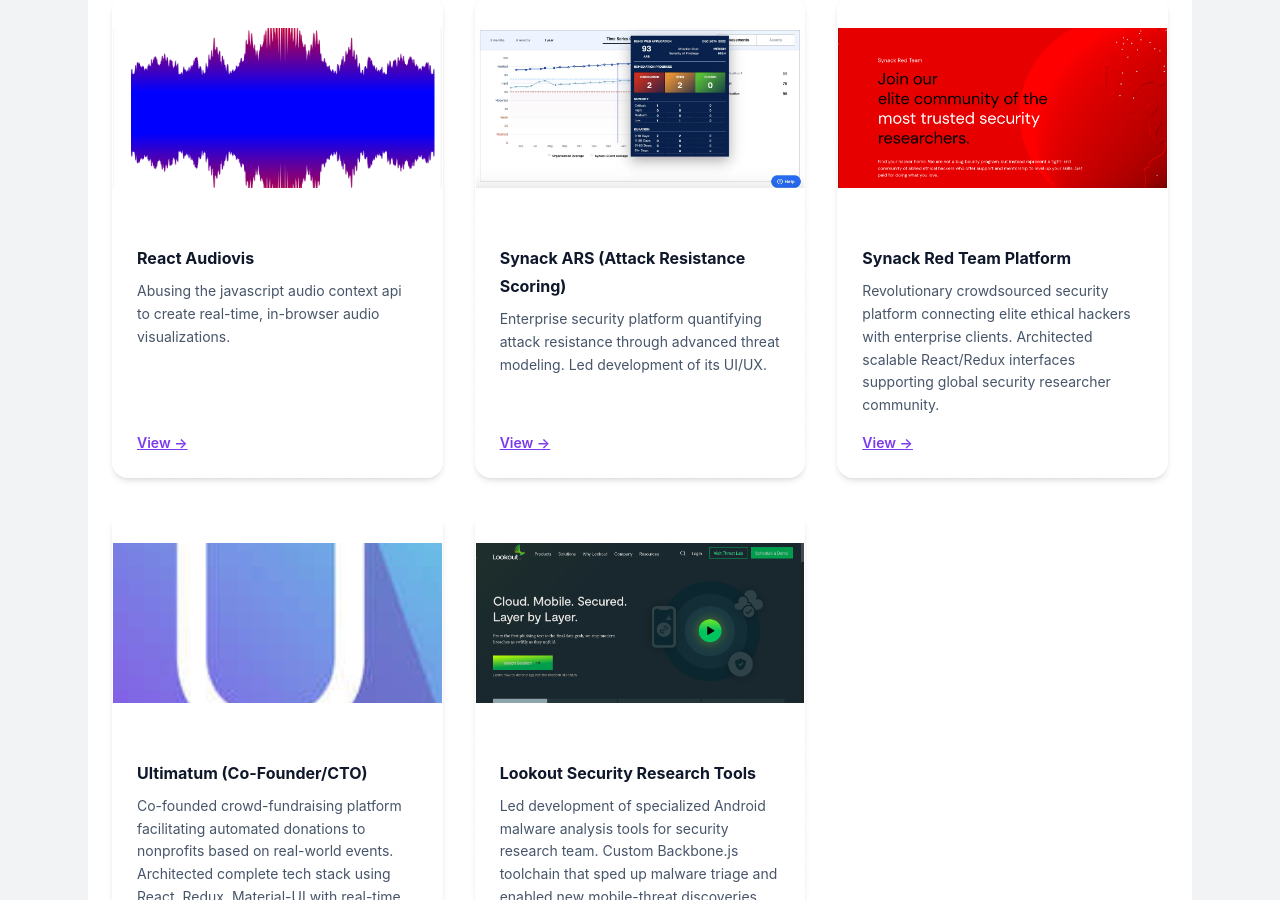
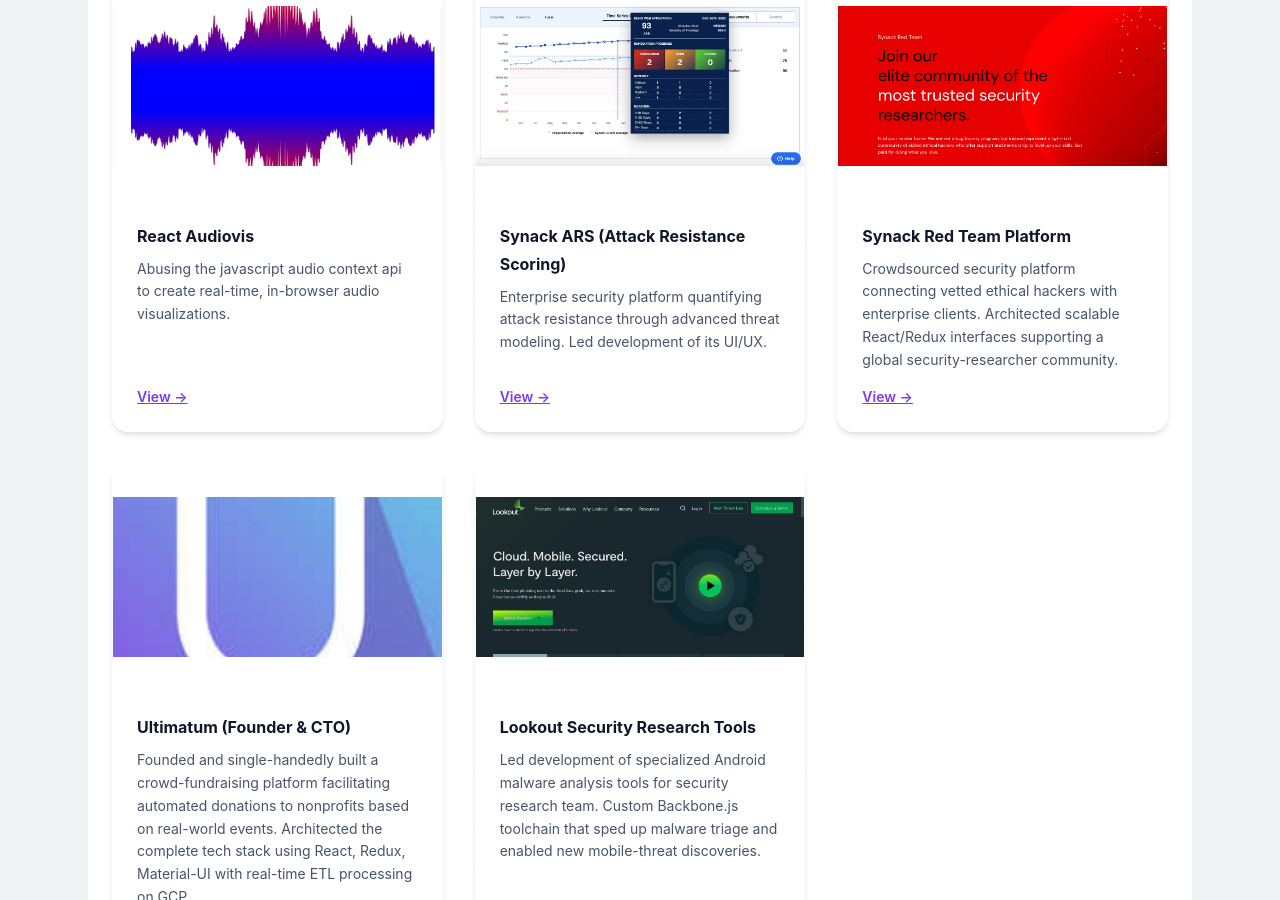
Before and after one commit to egeste/egeste.github.io, a Jekyll site: the page built from projects.md, in a window 1280 px wide and 900 px high, scrolled down 3411 px. Built offline with Jekyll 4.4.1, drawn with Linux system fonts in a browser that asks for light colours; nearby versions of some CDN libraries; some of the changed text lies outside the part shown.

Commit message:
fix: About CTA links to résumé; harmonize Ultimatum title; soften project copy
- service layout now honors page.cta.secondary_link (About 'Read my
  résumé' button pointed at /projects); About sets it to /resume
- Ultimatum titled 'Founder & CTO' consistently (built solo)
- drop marketing adjectives from project descriptions for voice consistency

Co-Authored-By: Claude Opus 4.8 (1M context) <noreply@anthropic.com>

```diff
--- a/_data/projects.yml
+++ b/_data/projects.yml
@@ -5,11 +5,11 @@
 - name: TalkDirectly.to
   image: /assets/images/talkdirectly.to.png
   link: https://talkdirectly.to/
-  description: Innovative civic engagement platform enabling citizens to send personalized voicemail messages directly to politicians, celebrities, and public figures. Democratizing access to influential voices.
+  description: Civic engagement platform that lets citizens send personalized voicemail messages directly to politicians, celebrities, and public figures.
 - name: MindMirror
   image: /assets/images/mindmirror.png
   link: https://mindmirror.onrender.com/
-  description: Sophisticated AI-powered application leveraging natural language processing to transcribe speech, analyze sentiment, and extract named entities. Real-time audio processing with advanced ML algorithms.
+  description: AI application that transcribes speech, analyzes sentiment, and extracts named entities, with real-time audio processing.
 - name: OpenBathrooms.org
   image: /assets/images/openbathrooms.org.png
   link: https://openbathrooms.org
@@ -33,11 +33,11 @@
 - name: Synack Red Team Platform
   image: /assets/images/synack-srt.png
   link: https://www.synack.com/red-team/
-  description: Revolutionary crowdsourced security platform connecting elite ethical hackers with enterprise clients. Architected scalable React/Redux interfaces supporting global security researcher community.
-- name: Ultimatum (Co-Founder/CTO)
+  description: Crowdsourced security platform connecting vetted ethical hackers with enterprise clients. Architected scalable React/Redux interfaces supporting a global security-researcher community.
+- name: Ultimatum (Founder & CTO)
   image: /assets/images/ultimatum.jpg
   link: https://www.crunchbase.com/organization/ultimatum
-  description: Co-founded crowd-fundraising platform facilitating automated donations to nonprofits based on real-world events. Architected complete tech stack using React, Redux, Material-UI with real-time ETL processing on GCP.
+  description: Founded and single-handedly built a crowd-fundraising platform facilitating automated donations to nonprofits based on real-world events. Architected the complete tech stack using React, Redux, Material-UI with real-time ETL processing on GCP.
 - name: Lookout Security Research Tools
   image: /assets/images/lookout.png
   link: https://www.lookout.com/
--- a/_layouts/service.html
+++ b/_layouts/service.html
@@ -41,7 +41,7 @@ layout: default
           <p class="text-lg text-slate-200">{{ page.cta.description }}</p>
         </div>
         {% capture primary_link %}mailto:{{ site.social.email }}?subject={{ page.cta.subject | url_encode }}{% endcapture %}
-        {% capture secondary_link %}{{ '/projects' | relative_url }}{% endcapture %}
+        {% capture secondary_link %}{{ page.cta.secondary_link | default: '/projects' | relative_url }}{% endcapture %}
 
         {% include contact-buttons.html
            primary_text=page.cta.primary_button
```
Also changed, not shown: about.md (+1 -0 lines).
